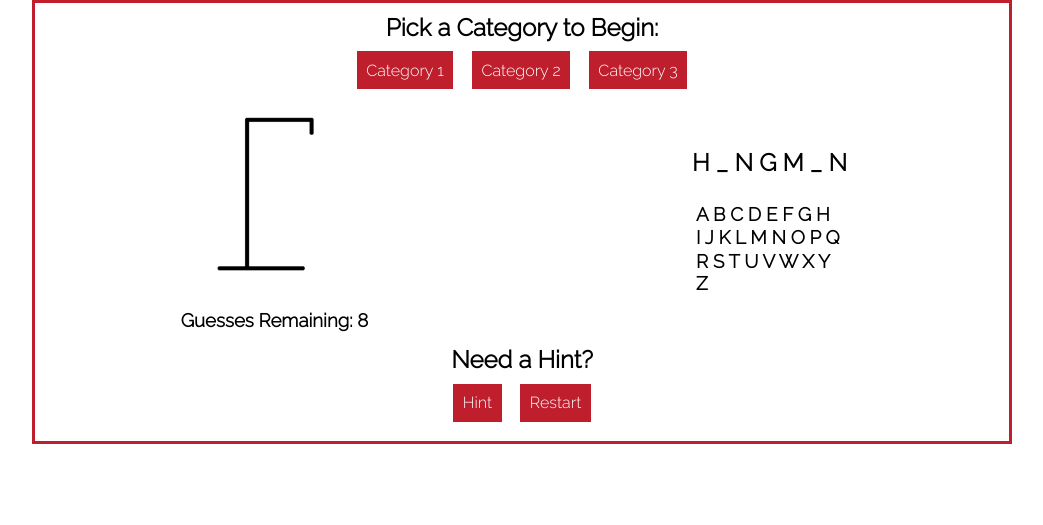
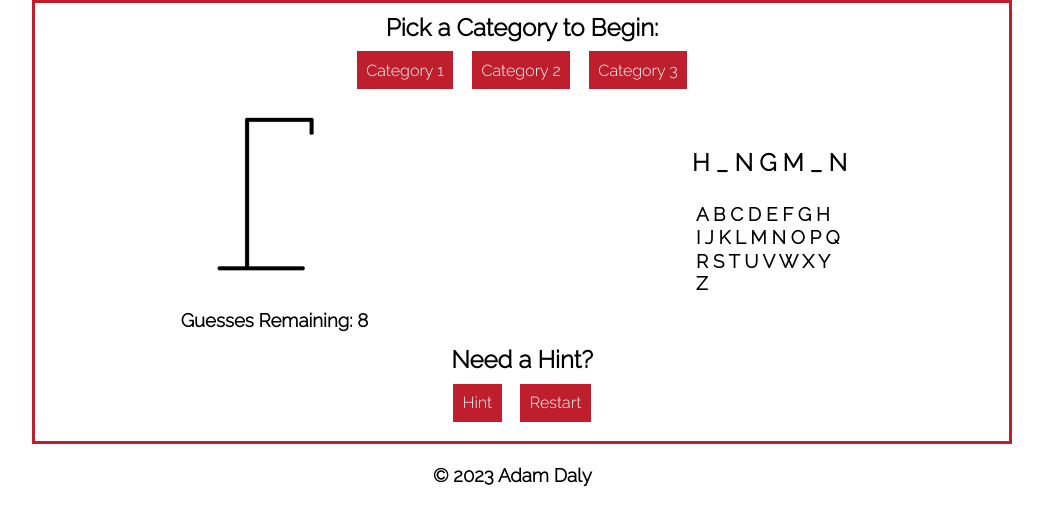
Before and after one commit to Adam-Daly/Project-2-Hangman, a plain HTML site: page index.html in a window 1280 px wide. Shown: the part 67-592 px from the top of the page, without its empty margins (118-1161 px from the left). Drawn offline with Linux system fonts and the light colour scheme.

Commit message:
add copyright in footer and fix css

```diff
--- a/assets/css/style.css
+++ b/assets/css/style.css
@@ -131,7 +131,7 @@ footer{
     margin: 2%;
 }
 
-#copyright{
+footer h3{
     font-weight: 600;
     padding-right: 2%;
 }
--- a/index.html
+++ b/index.html
@@ -52,7 +52,7 @@
     </main>
 
     <footer flex-container>
-
+        <h3>© 2023 Adam Daly</h3>
     </footer>
 
     <script src="assets/js/script.js"></script>
```
